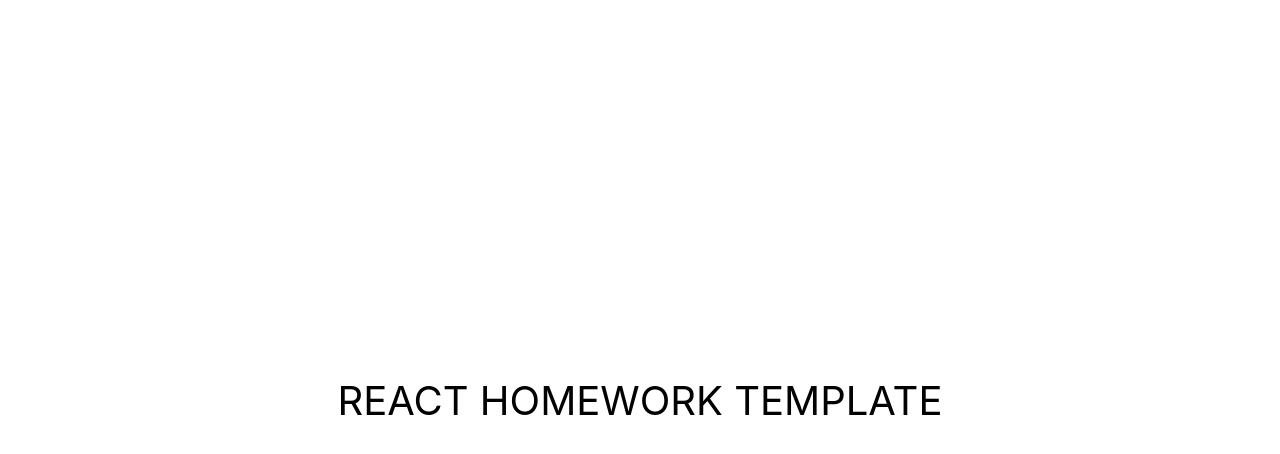
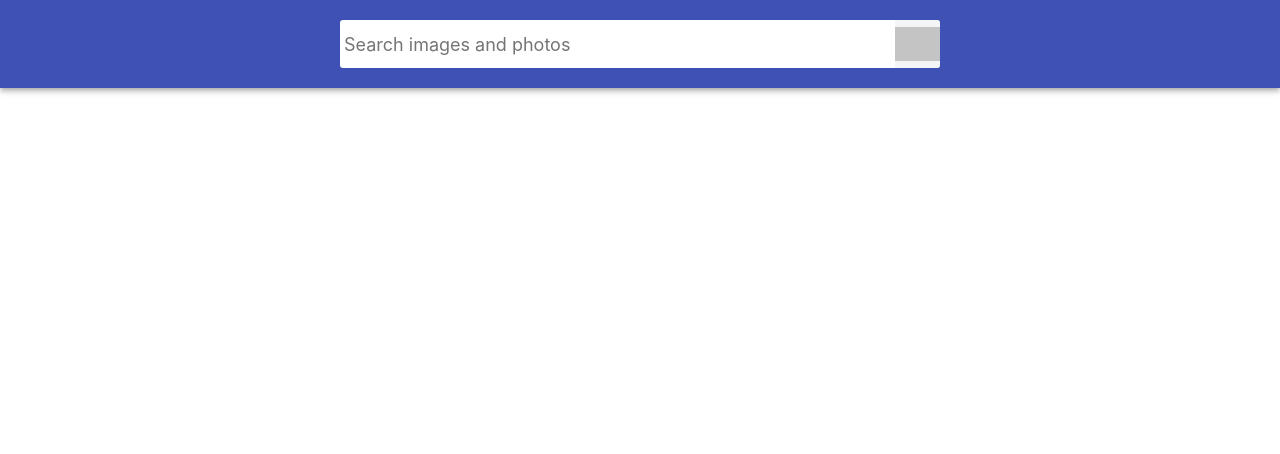
Before and after one commit to Kilkenni/goit-react-hw-03-image-finder, a React (Create React App) app: page / in a window 1280 px wide. Shown: the top 454 px of the page. Built offline with nearby package versions, Linux system fonts and the light colour scheme; grey boxes are pictures that could not be loaded.

Commit message:
search form

```diff
--- a/package.json
+++ b/package.json
@@ -7,6 +7,7 @@
     "@testing-library/jest-dom": "^5.16.1",
     "@testing-library/react": "^12.1.2",
     "@testing-library/user-event": "^13.5.0",
+    "prop-types": "^15.8.1",
     "react": "^17.0.2",
     "react-dom": "^17.0.2",
     "react-scripts": "5.0.0",
--- a/src/components/App.jsx
+++ b/src/components/App.jsx
@@ -1,17 +1,32 @@
-export const App = () => {
+import React, {Component} from "react";
+import Searchbar from "./Searchbar";
+
+export default class App extends Component {
+  state = {
+    searchString: "",
+  }
+
+  onSearch = (searchObject) => {
+    this.setState(searchObject);
+    //TODO search
+  }
+
+  render() {
     return (
       <div
         style={{
           height: '100vh',
-        display: 'flex',
-        justifyContent: 'center',
-        alignItems: 'center',
-        fontSize: 40,
-        textTransform: 'uppercase',
+          // display: 'flex',
+          // justifyContent: 'center',
+          // alignItems: 'center',
+          fontSize: 20,
+          // textTransform: 'uppercase',
           color: '#010101',
         }}
       >
-      React homework template
+        {/* React homework template */}
+        <Searchbar onSubmit={(searchObject) => {this.onSearch(searchObject)} }></Searchbar>
       </div>
     );
+  }
 };
--- /dev/null
+++ b/src/components/Searchbar/Searchbar.jsx
@@ -0,0 +1,46 @@
+import React, { Component } from "react";
+import propTypes from "prop-types";
+
+import styles from "./Searchbar.module.css"
+
+export default class Searchbar extends Component {
+    state = {
+        searchString: "",
+    }
+
+    onInputChange = (event) => {
+        const { value } = event.target;
+        this.setState({searchString: value,});
+    }
+
+    onFormSubmit = (event) => {
+        event.preventDefault();
+        this.props.onSubmit({...this.state});
+        this.setState({ searchString: "", }); //reset form
+    }
+
+    render() {
+        return (
+            <header className={styles.Searchbar}>
+                <form action="submit" className={styles.SearchForm} onSubmit={this.onFormSubmit}>
+                    <input
+                        type="text"
+                        name="Search"
+                        className={styles["SearchForm-input"]}
+                        value={this.state.searchString}
+                        onChange={this.onInputChange}
+                        autocomplete="off"
+                        autofocus
+                        placeholder="Search images and photos"/>
+                    <button type="submit" className={styles['SearchForm-button']}>
+                        <span className={styles['SearchForm-button-label']}>Search</span>
+                    </button>
+                </form>
+            </header>
+        );
+    }
+}
+
+Searchbar.propTypes = {
+    onSubmit: propTypes.func,
+}
--- /dev/null
+++ b/src/components/Searchbar/Searchbar.module.css
@@ -0,0 +1,91 @@
+/* .searchForm {
+  display: flex;
+  justify-content: center;
+  align-items: center;
+  padding-top: 15px;
+  padding-bottom: 15px;
+
+  background-color: gray;
+} */
+
+/*
+ * Стили компонента Searchbar
+ */
+.Searchbar {
+  top: 0;
+  left: 0;
+  position: sticky;
+  z-index: 1100;
+  display: flex;
+  justify-content: center;
+  align-items: center;
+  min-height: 64px;
+  padding-right: 24px;
+  padding-left: 24px;
+  padding-top: 12px;
+  padding-bottom: 12px;
+  color: #fff;
+  background-color: #3f51b5;
+  box-shadow: 0px 2px 4px -1px rgba(0, 0, 0, 0.2),
+    0px 4px 5px 0px rgba(0, 0, 0, 0.14), 0px 1px 10px 0px rgba(0, 0, 0, 0.12);
+}
+
+/*
+ * Стили компонента SearchForm
+ */
+.SearchForm {
+  display: flex;
+  align-items: center;
+  width: 100%;
+  max-width: 600px;
+  background-color: #fff;
+  border-radius: 3px;
+  overflow: hidden;
+}
+
+.SearchForm-button {
+  display: inline-block;
+  width: 48px;
+  height: 48px;
+  border: 0;
+  background-image: url('./search-image-svgrepo-com.svg');
+  background-size: 100%;
+  background-repeat: no-repeat;
+  background-position: center;
+  opacity: 0.6;
+  transition: opacity 250ms cubic-bezier(0.4, 0, 0.2, 1);
+  cursor: pointer;
+  outline: none;
+}
+
+.SearchForm-button:hover {
+  opacity: 1;
+}
+
+.SearchForm-button-label {
+  position: absolute;
+  width: 1px;
+  height: 1px;
+  padding: 0;
+  overflow: hidden;
+  clip: rect(0, 0, 0, 0);
+  white-space: nowrap;
+  clip-path: inset(50%);
+  border: 0;
+}
+
+.SearchForm-input {
+  display: inline-block;
+  width: 100%;
+  font: inherit;
+  font-size: 20px;
+  border: none;
+  outline: none;
+  padding-left: 4px;
+  padding-right: 4px;
+}
+
+.SearchForm-input::placeholder {
+  font: inherit;
+  font-size: 18px;
+}
--- /dev/null
+++ b/src/components/Searchbar/index.js
@@ -0,0 +1 @@
+export { default } from "./Searchbar";
--- /dev/null
+++ b/src/components/styles.css
@@ -0,0 +1,207 @@
+html {
+  box-sizing: border-box;
+  width: 100vw;
+  overflow-x: hidden;
+}
+
+*,
+*::before,
+*::after {
+  box-sizing: inherit;
+}
+
+body {
+  margin: 0;
+  font-family: -apple-system, BlinkMacSystemFont, 'Segoe UI', Roboto,
+    Oxygen-Sans, Ubuntu, Cantarell, 'Helvetica Neue', sans-serif;
+  color: #212121;
+  background-color: #fff;
+  -webkit-font-smoothing: antialiased;
+  -moz-osx-font-smoothing: grayscale;
+}
+
+img {
+  display: block;
+  max-width: 100%;
+  height: auto;
+}
+
+/*
+ * Стили компонента App
+ */
+.App {
+  display: grid;
+  grid-template-columns: 1fr;
+  grid-gap: 16px;
+  padding-bottom: 24px;
+}
+
+/*
+ * Стили компонента Searchbar
+ */
+.Searchbar {
+  top: 0;
+  left: 0;
+  position: sticky;
+  z-index: 1100;
+  display: flex;
+  justify-content: center;
+  align-items: center;
+  min-height: 64px;
+  padding-right: 24px;
+  padding-left: 24px;
+  padding-top: 12px;
+  padding-bottom: 12px;
+  color: #fff;
+  background-color: #3f51b5;
+  box-shadow: 0px 2px 4px -1px rgba(0, 0, 0, 0.2),
+    0px 4px 5px 0px rgba(0, 0, 0, 0.14), 0px 1px 10px 0px rgba(0, 0, 0, 0.12);
+}
+
+/*
+ * Стили компонента SearchForm
+ */
+.SearchForm {
+  display: flex;
+  align-items: center;
+  width: 100%;
+  max-width: 600px;
+  background-color: #fff;
+  border-radius: 3px;
+  overflow: hidden;
+}
+
+.SearchForm-button {
+  display: inline-block;
+  width: 48px;
+  height: 48px;
+  border: 0;
+  background-image: url('https://image.flaticon.com/icons/svg/149/149852.svg');
+  background-size: 40%;
+  background-repeat: no-repeat;
+  background-position: center;
+  opacity: 0.6;
+  transition: opacity 250ms cubic-bezier(0.4, 0, 0.2, 1);
+  cursor: pointer;
+  outline: none;
+}
+
+.SearchForm-button:hover {
+  opacity: 1;
+}
+
+.SearchForm-button-label {
+  position: absolute;
+  width: 1px;
+  height: 1px;
+  padding: 0;
+  overflow: hidden;
+  clip: rect(0, 0, 0, 0);
+  white-space: nowrap;
+  clip-path: inset(50%);
+  border: 0;
+}
+
+.SearchForm-input {
+  display: inline-block;
+  width: 100%;
+  font: inherit;
+  font-size: 20px;
+  border: none;
+  outline: none;
+  padding-left: 4px;
+  padding-right: 4px;
+}
+
+.SearchForm-input::placeholder {
+  font: inherit;
+  font-size: 18px;
+}
+
+/*
+ * Стили компонента ImageGallery
+ */
+.ImageGallery {
+  display: grid;
+  max-width: calc(100vw - 48px);
+  grid-template-columns: repeat(auto-fill, minmax(320px, 1fr));
+  grid-gap: 16px;
+  margin-top: 0;
+  margin-bottom: 0;
+  padding: 0;
+  list-style: none;
+  margin-left: auto;
+  margin-right: auto;
+}
+
+/*
+ * Стили компонента ImageGalleryItem
+ */
+.ImageGalleryItem {
+  border-radius: 2px;
+  box-shadow: 0px 1px 3px 0px rgba(0, 0, 0, 0.2),
+    0px 1px 1px 0px rgba(0, 0, 0, 0.14), 0px 2px 1px -1px rgba(0, 0, 0, 0.12);
+}
+
+.ImageGalleryItem-image {
+  width: 100%;
+  height: 260px;
+  object-fit: cover;
+  transition: transform 250ms cubic-bezier(0.4, 0, 0.2, 1);
+}
+
+.ImageGalleryItem-image:hover {
+  transform: scale(1.03);
+  cursor: zoom-in;
+}
+
+/*
+ * Стили компонента Modal
+ */
+
+.Overlay {
+  position: fixed;
+  top: 0;
+  left: 0;
+  width: 100vw;
+  height: 100vh;
+  display: flex;
+  justify-content: center;
+  align-items: center;
+  background-color: rgba(0, 0, 0, 0.8);
+  z-index: 1200;
+}
+
+.Modal {
+  max-width: calc(100vw - 48px);
+  max-height: calc(100vh - 24px);
+}
+
+/*
+* Стили компонента Buton (Load more)
+*/
+.Button {
+  padding: 8px 16px;
+  border-radius: 2px;
+  background-color: #3f51b5;
+  transition: all 250ms cubic-bezier(0.4, 0, 0.2, 1);
+  text-align: center;
+  display: inline-block;
+  color: #fff;
+  border: 0;
+  text-decoration: none;
+  cursor: pointer;
+  font-family: inherit;
+  font-size: 18px;
+  line-height: 24px;
+  font-style: normal;
+  font-weight: 500;
+  min-width: 180px;
+  box-shadow: 0px 3px 1px -2px rgba(0, 0, 0, 0.2),
+    0px 2px 2px 0px rgba(0, 0, 0, 0.14), 0px 1px 5px 0px rgba(0, 0, 0, 0.12);
+}
+
+.Button:hover,
+.Button:focus {
+  background-color: #303f9f;
+}
--- a/src/index.js
+++ b/src/index.js
@@ -1,6 +1,6 @@
 import React from 'react';
 import ReactDOM from 'react-dom';
-import { App } from 'components/App';
+import App from 'components/App';
 import reportWebVitals from './reportWebVitals';
 import './index.css';
 
```
Also changed, not shown: 1 other file (tests, documents, lock files or other folders). Lines whose indentation alone changed are shown as unchanged.
